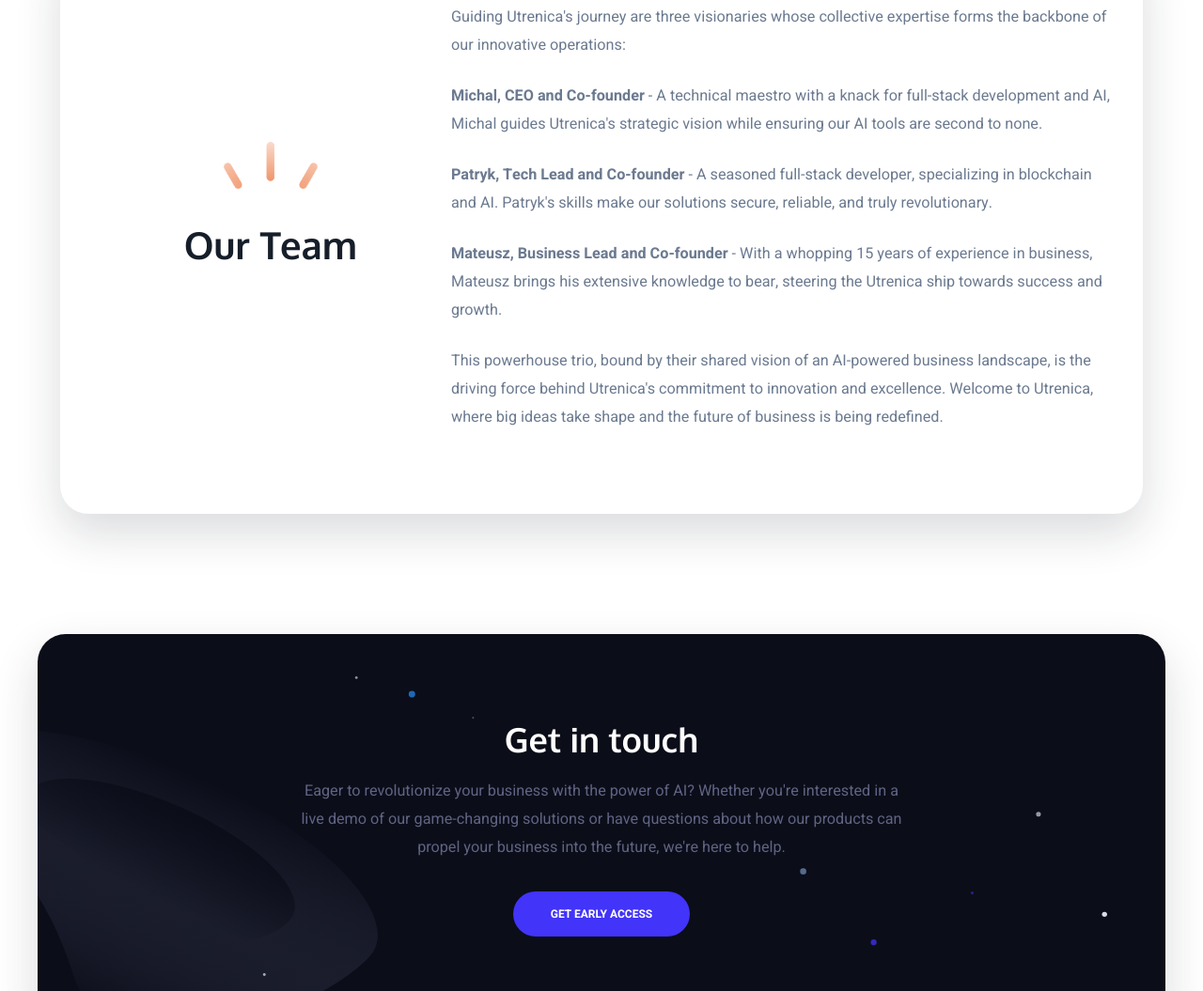
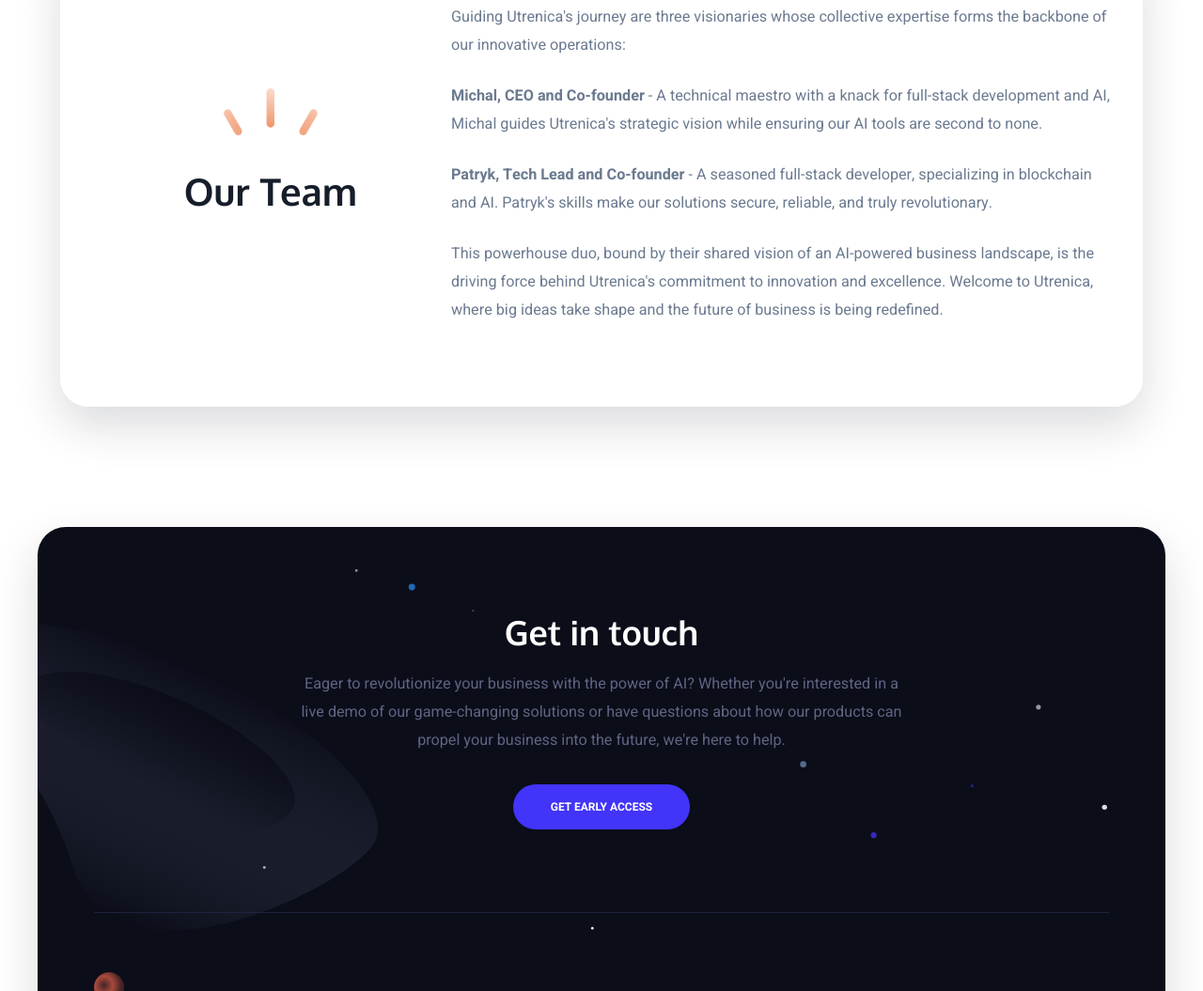
Before and after one commit to Utrenica/utrenica.github.io, a plain HTML site: page index.html in a window 1280 px wide. Shown: the part 3603-4658 px from the top of the page at 94% size. Drawn offline with nearby package versions, Linux system fonts and the light colour scheme.

Commit message:
update team

```diff
--- a/index.html
+++ b/index.html
@@ -132,10 +132,10 @@
 					<p>
 						<strong>Patryk, Tech Lead and Co-founder</strong> - A seasoned full-stack developer, specializing in blockchain and AI. Patryk's skills make our solutions secure, reliable, and truly revolutionary.
 					</p>
-					<p>
+					<!-- <p>
 						<strong>Mateusz, Business Lead and Co-founder</strong> - With a whopping 15 years of experience in business, Mateusz brings his extensive knowledge to bear, steering the Utrenica ship towards success and growth.
-					</p>
-					<p>This powerhouse trio, bound by their shared vision of an AI-powered business landscape, is the driving force behind Utrenica's commitment to innovation and excellence. Welcome to Utrenica, where big ideas take shape and the future of business is being redefined.</p>
+					</p> -->
+					<p>This powerhouse duo, bound by their shared vision of an AI-powered business landscape, is the driving force behind Utrenica's commitment to innovation and excellence. Welcome to Utrenica, where big ideas take shape and the future of business is being redefined.</p>
 				</div>
 			</section>
         </main>
```
